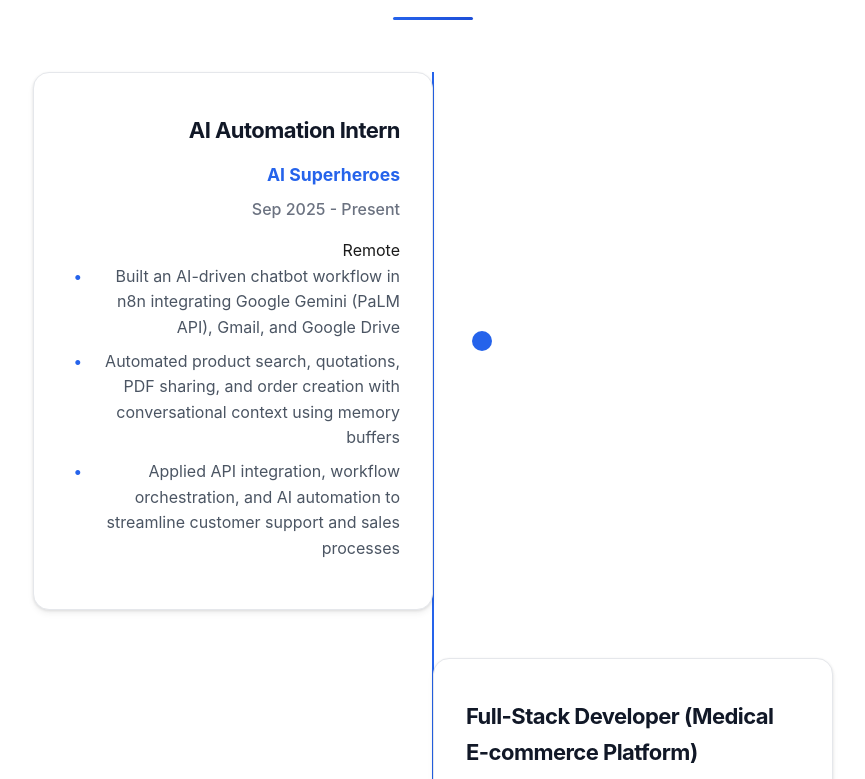
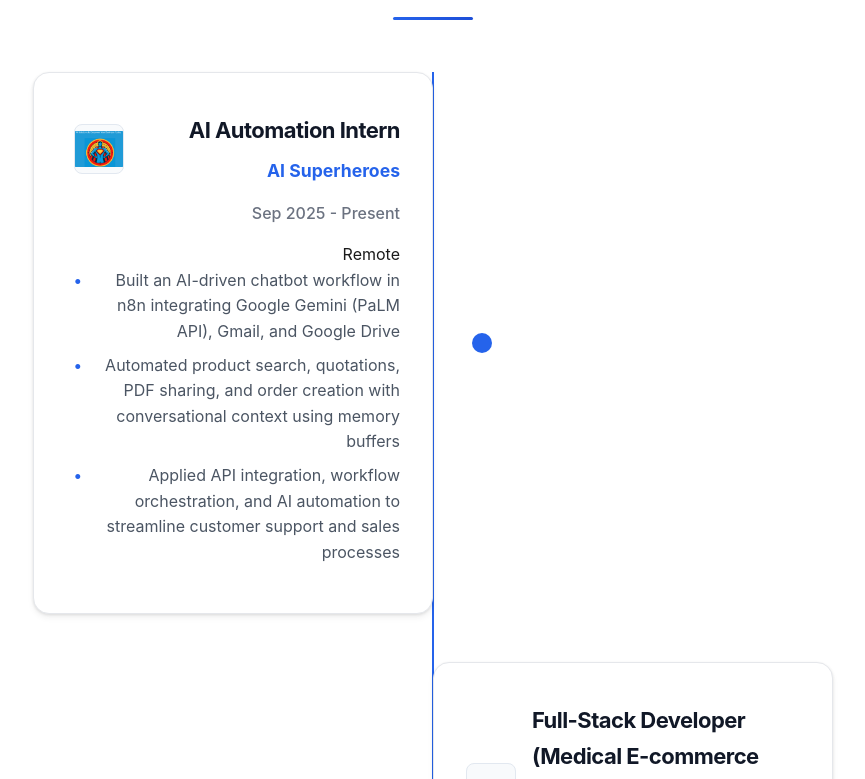
Before and after one commit to Mohrizk90/MY_Website, a React (Create React App) app: page / in a window 1280 px wide. Shown: the part 1921-2700 px from the top of the page, without its empty margins (207-1072 px from the left). Built offline with nearby package versions, Linux system fonts and the light colour scheme.

Commit message:
Add company logos to Experience section - Added logo support to all work experience entries - Created timeline header with company logos and titles - Added responsive design for logo layout - Implemented fallback placeholder for missing logos - Enhanced visual appeal of experience timeline

```diff
--- a/src/components/Experience.css
+++ b/src/components/Experience.css
@@ -67,18 +67,60 @@
   left: -60px;
 }
 
+.timeline-header {
+  display: flex;
+  align-items: center;
+  gap: 1rem;
+  margin-bottom: 1rem;
+}
+
+.company-logo {
+  width: 50px;
+  height: 50px;
+  border-radius: 8px;
+  overflow: hidden;
+  flex-shrink: 0;
+  display: flex;
+  align-items: center;
+  justify-content: center;
+  background: #f8fafc;
+  border: 1px solid #e2e8f0;
+}
+
+.company-logo img {
+  width: 100%;
+  height: 100%;
+  object-fit: contain;
+}
+
+.logo-placeholder {
+  width: 100%;
+  height: 100%;
+  display: flex;
+  align-items: center;
+  justify-content: center;
+  background: #2563eb;
+  color: white;
+  font-weight: 700;
+  font-size: 1.2rem;
+}
+
+.timeline-title-info {
+  flex: 1;
+}
+
 .timeline-content h3 {
   font-size: 1.375rem;
   font-weight: 700;
   color: #111827;
-  margin-bottom: 0.75rem;
+  margin-bottom: 0.5rem;
   letter-spacing: -0.025em;
 }
 
 .timeline-content h4 {
   font-size: 1.1rem;
   color: #2563eb;
-  margin-bottom: 0.5rem;
+  margin-bottom: 0;
 }
 
 .timeline-date {
@@ -125,4 +167,21 @@
   .timeline-item:nth-child(even) .timeline-content::before {
     left: -40px;
   }
+
+  .timeline-header {
+    gap: 0.75rem;
+  }
+
+  .company-logo {
+    width: 40px;
+    height: 40px;
+  }
+
+  .timeline-content h3 {
+    font-size: 1.25rem;
+  }
+
+  .timeline-content h4 {
+    font-size: 1rem;
+  }
 }
--- a/src/components/Experience.js
+++ b/src/components/Experience.js
@@ -14,6 +14,7 @@ const Experience = () => {
       company: 'AI Superheroes',
       date: 'Sep 2025 - Present',
       location: 'Remote',
+      logo: `${process.env.PUBLIC_URL}/logos/ai-superheroes.png`,
       achievements: [
         'Built an AI-driven chatbot workflow in n8n integrating Google Gemini (PaLM API), Gmail, and Google Drive',
         'Automated product search, quotations, PDF sharing, and order creation with conversational context using memory buffers',
@@ -25,6 +26,7 @@ const Experience = () => {
       company: 'Promed for Medical Manufacturing',
       date: 'Nov 2023 - Mar 2024',
       location: 'Remote, Cairo, Egypt',
+      logo: `${process.env.PUBLIC_URL}/logos/promed.png`,
       achievements: [
         'Built a production-ready full-stack e-commerce platform using React 17, Node.js, Express.js, MongoDB, integrating Cloudinary for cloud storage and deploying via Docker on Render with 85/100 production readiness score',
         'Implemented secure JWT authentication, comprehensive admin dashboard with CRUD operations, and 26+ RESTful API endpoints, featuring multi-language support (EN/AR), responsive design, and professional medical UI/UX'
@@ -35,6 +37,7 @@ const Experience = () => {
       company: 'Promed for Medical Manufacturing',
       date: 'Jul 2023 - Oct 2023',
       location: 'Hybrid, Cairo, Egypt',
+      logo: `${process.env.PUBLIC_URL}/logos/promed.png`,
       achievements: [
         'Designed and developed a medical washing machine control system using Arduino (C++), integrating sensors, actuators, LCD, and relays',
         'Implemented real-time feedback mechanisms and validated system reliability through edge case testing, including power failure recovery'
@@ -45,6 +48,7 @@ const Experience = () => {
       company: 'Alamein International University',
       date: 'Apr 2023 - Jun 2023',
       location: 'Onsite, Alamein, Egypt',
+      logo: `${process.env.PUBLIC_URL}/logos/latest_AIU_logo.png`,
       achievements: [
         'Built a web-based program for course material management using PHP, MySQL, HTML, and BLOB files',
         'Developed a serverless cloud-based file upload solution using AWS (S3, Lambda in Python, API Gateway, IAM)'
@@ -78,8 +82,25 @@ const Experience = () => {
                 whileHover={{ scale: 1.02 }}
                 transition={{ duration: 0.3 }}
               >
-                <h3>{exp.title}</h3>
-                <h4>{exp.company}</h4>
+                <div className="timeline-header">
+                  <div className="company-logo">
+                    <img
+                      src={exp.logo}
+                      alt={`${exp.company} logo`}
+                      onError={(e) => {
+                        e.target.style.display = 'none';
+                        e.target.nextSibling.style.display = 'flex';
+                      }}
+                    />
+                    <div className="logo-placeholder" style={{ display: 'none' }}>
+                      <span>{exp.company.charAt(0)}</span>
+                    </div>
+                  </div>
+                  <div className="timeline-title-info">
+                    <h3>{exp.title}</h3>
+                    <h4>{exp.company}</h4>
+                  </div>
+                </div>
                 <p className="timeline-date">{exp.date}</p>
                 <p className="timeline-location">{exp.location}</p>
                 <ul>
```
Also changed, not shown: public/logos/ai-superheroes.png (added), public/logos/promed.png (added), 17 other files (tests, documents, lock files or other folders).
